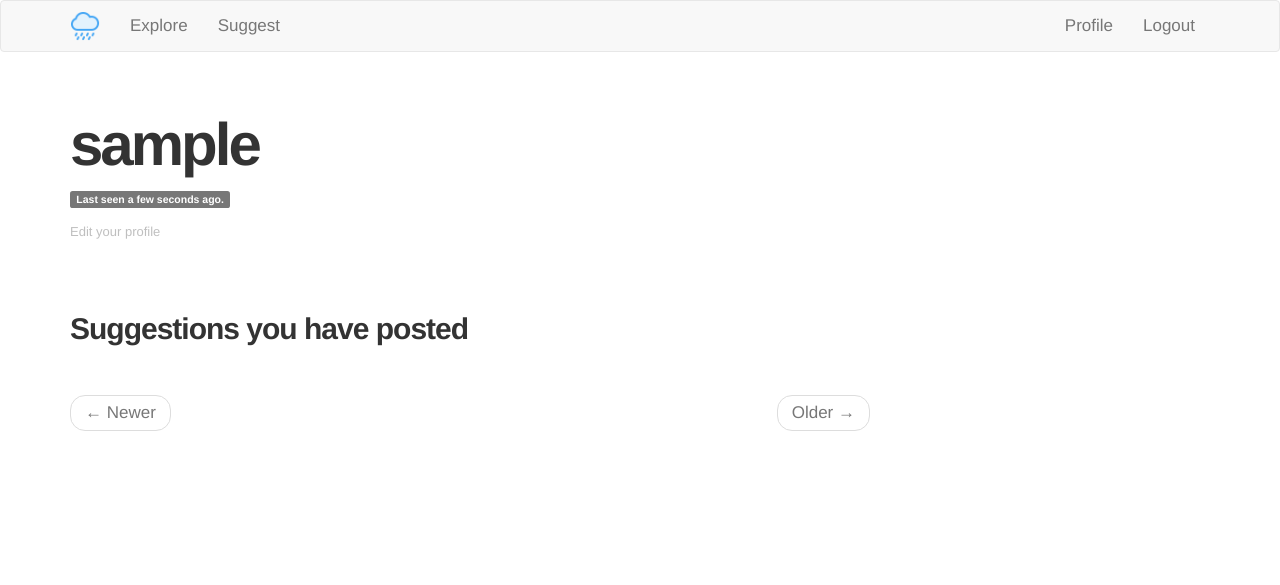
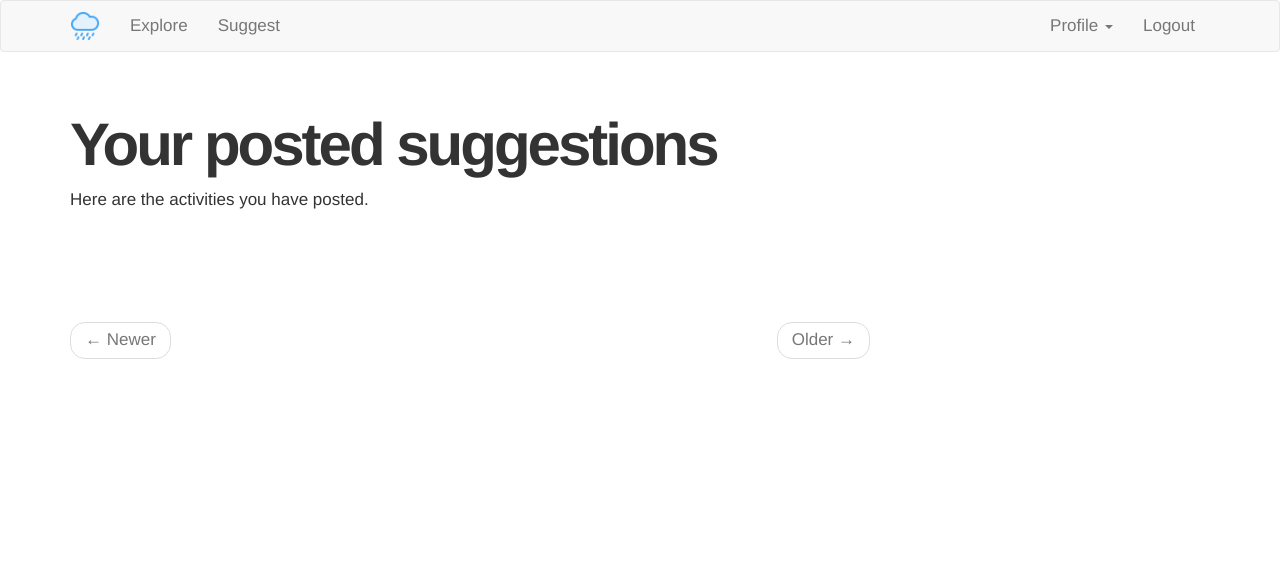
Before and after one commit to to-ie/oh-no-it-s-raining, a Flask app: a page that uses app/templates/base.html in a window 1280 px wide. Shown: the top 585 px of the page. Run offline with Flask 3, Linux system fonts and the light colour scheme; the visitor is signed in with stand-in values (Sample User, id 1); data comes from the database, SQL or seed files in the repository; both versions use the stored data as it was after the commit; data that the repository does not hold is empty; some libraries are stand-ins or nearby versions.

Commit message:
reorg of profile

```diff
--- a/app/templates/base.html
+++ b/app/templates/base.html
@@ -37,7 +37,14 @@
                     {% if current_user.is_anonymous %}
                     <li><a href="{{ url_for('login') }}">Login</a></li>
                     {% else %}
-                    <li><a href="{{ url_for('user', username=current_user.username) }}">Profile</a></li>
+                    <li class="dropdown">
+                      <a href="#" class="dropdown-toggle" data-toggle="dropdown" role="button" aria-haspopup="true" aria-expanded="false">Profile <span class="caret"></span></a>
+                      <ul class="dropdown-menu">
+                        <li><a href="{{ url_for('user', username=current_user.username) }}">Your profile</a></li>
+                        <li><a href="{{ url_for('saved', username=current_user.username) }}">Saved for later</a></li>
+                        <li><a href="{{ url_for('posted', username=current_user.username) }}">Your suggestions</a></li>
+                      </ul>
+                    </li>
                     <li><a href="{{ url_for('logout') }}">Logout</a></li>
                     {% endif %}
                 </ul>
--- a/app/templates/posted_activities.html
+++ b/app/templates/posted_activities.html
@@ -1,19 +1,9 @@
 {% extends "base.html" %}
 
 {% block app_content %}
-    <h1>{{ user.username }}</h1>
-    {% if user.about_me %}
-    <p>{{ user.about_me }}</p>
-    {% endif %}
-    {% if user.last_seen %}
-    <span class="label label-default">Last seen {{ moment(user.last_seen).fromNow() }}.</span>
-    </p>{% endif %}
-    {% if user == current_user %}
-    <p class="editlinks"><a href="{{ url_for('edit_profile') }}">Edit your profile</a></p>
-    {% endif %}
+    <h1>Your posted suggestions</h1>
+    <p>Here are the activities you have posted.</p>
     <div class="spacer"> </div>
-
-    <h2>Suggestions you have posted</h2>
     <br>
     <div class="indexactivities">
     {% for activity in activities %}
--- a/app/templates/user.html
+++ b/app/templates/user.html
@@ -13,9 +13,5 @@
     <p class="editlinks"><a href="{{ url_for('edit_profile') }}">Edit your profile</a></p>
     {% endif %}
 
-    <div class="spacer"> </div>
-    <h2><a href="{{ url_for('saved', username=current_user.username) }}">Suggestions you have saved for later</h2>
-    <h2><a href="{{ url_for('posted', username=current_user.username) }}">Suggestions you have posted</h2>
-
 
 {% endblock %}
```
Also changed, not shown: app/templates/saved_activities.html (+2 -12 lines), app.db, 11 other files.
